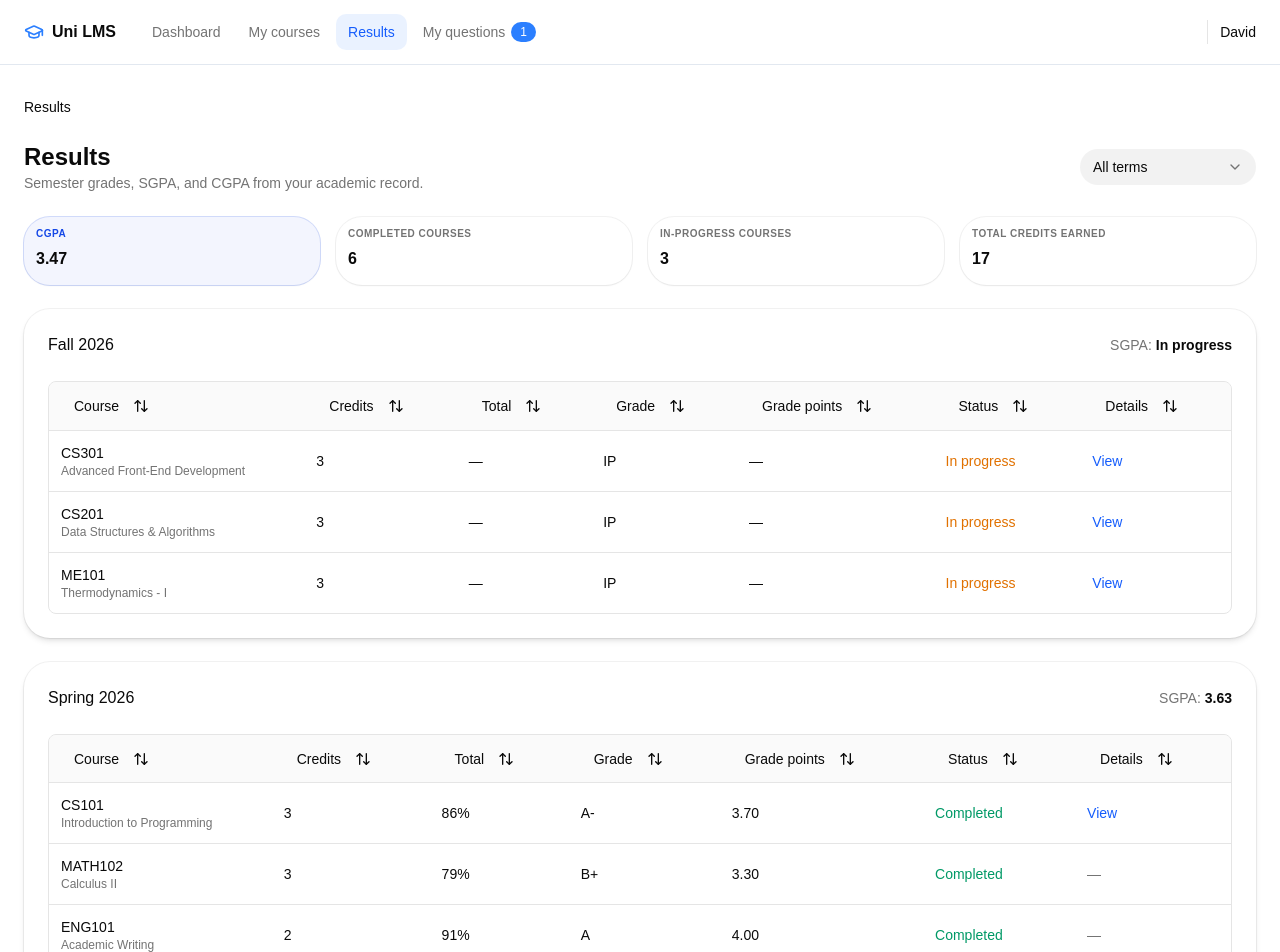
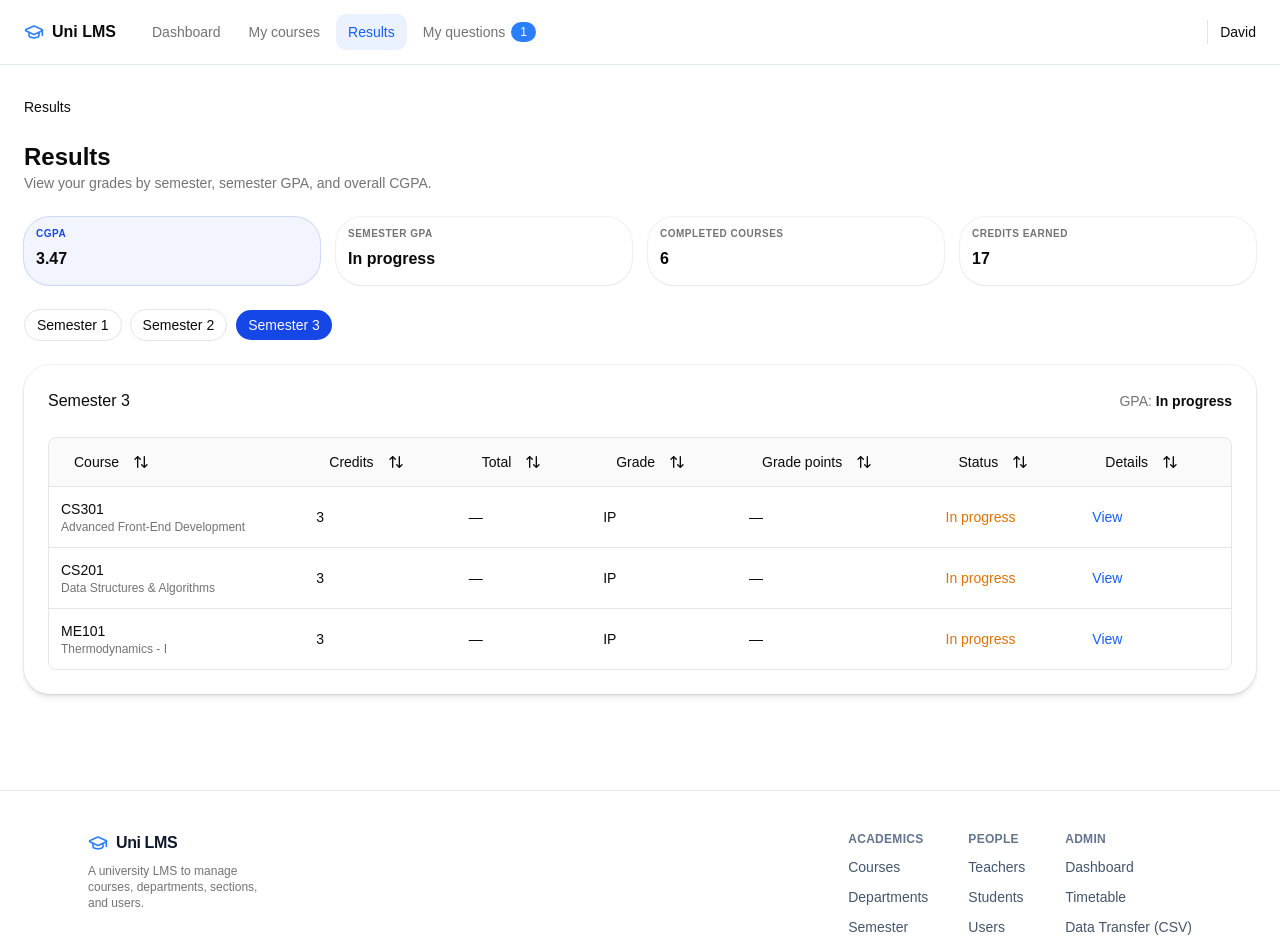
Before and after one commit to ch-arslanahmad/uni-lms, a React (Vite) app in the folder frontend/: page /student/results in a window 1280 px wide. Shown: the top 952 px of the page. Built offline with nearby package versions, Linux system fonts and the light colour scheme.

Commit message:
feat(student): show results by semester tabs
Replace term-based scrolling with semester tabs, showing GPA for the selected semester and overall CGPA.

```diff
--- a/frontend/src/mock/student.ts
+++ b/frontend/src/mock/student.ts
@@ -355,7 +355,7 @@ export const teachers: TeacherProfile[] = [
 ];
 
 export interface CourseResult {
-  term: string;
+  semester: number;
   offeringId: string;
   code: string;
   title: string;
@@ -367,19 +367,19 @@ export interface CourseResult {
 }
 
 export const courseResults: CourseResult[] = [
-  { term: "Fall 2026", offeringId: "CS301-5-A", code: "CS301", title: "Advanced Front-End Development", credits: 3, percentage: null, letter: "IP", gradePoints: null, status: "in-progress" },
-  { term: "Fall 2026", offeringId: "CS201-5-B", code: "CS201", title: "Data Structures & Algorithms", credits: 3, percentage: null, letter: "IP", gradePoints: null, status: "in-progress" },
-  { term: "Fall 2026", offeringId: "ME101-5-A", code: "ME101", title: "Thermodynamics - I", credits: 3, percentage: null, letter: "IP", gradePoints: null, status: "in-progress" },
-  { term: "Spring 2026", offeringId: "CS101-4-A", code: "CS101", title: "Introduction to Programming", credits: 3, percentage: 86, letter: "A-", gradePoints: 3.7, status: "completed" },
-  { term: "Spring 2026", offeringId: "MATH102-4-A", code: "MATH102", title: "Calculus II", credits: 3, percentage: 79, letter: "B+", gradePoints: 3.3, status: "completed" },
-  { term: "Spring 2026", offeringId: "ENG101-4-A", code: "ENG101", title: "Academic Writing", credits: 2, percentage: 91, letter: "A", gradePoints: 4.0, status: "completed" },
-  { term: "Fall 2025", offeringId: "EE110-3-A", code: "EE110", title: "Circuit Analysis", credits: 3, percentage: 82, letter: "B+", gradePoints: 3.3, status: "completed" },
-  { term: "Fall 2025", offeringId: "CS100-3-A", code: "CS100", title: "Computing Fundamentals", credits: 3, percentage: 88, letter: "A-", gradePoints: 3.7, status: "completed" },
-  { term: "Fall 2025", offeringId: "MATH101-3-A", code: "MATH101", title: "Calculus I", credits: 3, percentage: 74, letter: "B", gradePoints: 3.0, status: "completed" },
+  { semester: 3, offeringId: "CS301-5-A", code: "CS301", title: "Advanced Front-End Development", credits: 3, percentage: null, letter: "IP", gradePoints: null, status: "in-progress" },
+  { semester: 3, offeringId: "CS201-5-B", code: "CS201", title: "Data Structures & Algorithms", credits: 3, percentage: null, letter: "IP", gradePoints: null, status: "in-progress" },
+  { semester: 3, offeringId: "ME101-5-A", code: "ME101", title: "Thermodynamics - I", credits: 3, percentage: null, letter: "IP", gradePoints: null, status: "in-progress" },
+  { semester: 2, offeringId: "CS101-4-A", code: "CS101", title: "Introduction to Programming", credits: 3, percentage: 86, letter: "A-", gradePoints: 3.7, status: "completed" },
+  { semester: 2, offeringId: "MATH102-4-A", code: "MATH102", title: "Calculus II", credits: 3, percentage: 79, letter: "B+", gradePoints: 3.3, status: "completed" },
+  { semester: 2, offeringId: "ENG101-4-A", code: "ENG101", title: "Academic Writing", credits: 2, percentage: 91, letter: "A", gradePoints: 4.0, status: "completed" },
+  { semester: 1, offeringId: "EE110-3-A", code: "EE110", title: "Circuit Analysis", credits: 3, percentage: 82, letter: "B+", gradePoints: 3.3, status: "completed" },
+  { semester: 1, offeringId: "CS100-3-A", code: "CS100", title: "Computing Fundamentals", credits: 3, percentage: 88, letter: "A-", gradePoints: 3.7, status: "completed" },
+  { semester: 1, offeringId: "MATH101-3-A", code: "MATH101", title: "Calculus I", credits: 3, percentage: 74, letter: "B", gradePoints: 3.0, status: "completed" },
 ];
 
-export function calculateSgpa(term: string): number | null {
-  const rows = courseResults.filter((r) => r.term === term && r.status === "completed" && r.gradePoints !== null);
+export function calculateSemesterGpa(semester: number): number | null {
+  const rows = courseResults.filter((r) => r.semester === semester && r.status === "completed" && r.gradePoints !== null);
   if (!rows.length) return null;
   const totalCredits = rows.reduce((sum, r) => sum + r.credits, 0);
   const totalPoints = rows.reduce((sum, r) => sum + r.credits * (r.gradePoints ?? 0), 0);
@@ -394,8 +394,8 @@ export function calculateCgpa(): number | null {
   return totalCredits ? totalPoints / totalCredits : null;
 }
 
-export function resultTerms(): string[] {
-  return [...new Set(courseResults.map((r) => r.term))];
+export function resultSemesters(): number[] {
+  return [...new Set(courseResults.map((r) => r.semester))].sort((a, b) => a - b);
 }
 
 export const currentStudentId = 7; // David in src/mock/people.ts
--- a/frontend/src/pages/student/ResultsPage.tsx
+++ b/frontend/src/pages/student/ResultsPage.tsx
@@ -2,10 +2,17 @@ import { useMemo, useState } from "react";
 import { Link } from "react-router-dom";
 import Breadcrumbs from "../../components/student/Breadcrumbs";
 import { StatMetric } from "../../components/StatMetric";
+import { Button } from "../../components/ui/button";
 import { Card, CardContent, CardHeader, CardTitle } from "../../components/ui/card";
-import { Select, SelectContent, SelectItem, SelectTrigger, SelectValue } from "../../components/ui/select";
 import { SimpleTable, type Column } from "../../components/SimpleTable";
-import { calculateCgpa, calculateSgpa, courseResults, offerings, resultTerms, type CourseResult } from "../../mock/student";
+import {
+  calculateCgpa,
+  calculateSemesterGpa,
+  courseResults,
+  offerings,
+  resultSemesters,
+  type CourseResult,
+} from "../../mock/student";
 
 const columns: Column<CourseResult>[] = [
   {
@@ -54,56 +61,54 @@ const columns: Column<CourseResult>[] = [
 ];
 
 function ResultsPage() {
-  const terms = useMemo(() => resultTerms(), []);
-  const [term, setTerm] = useState("All terms");
-  const visibleTerms = term === "All terms" ? terms : terms.filter((t) => t === term);
+  const semesters = useMemo(() => resultSemesters(), []);
+  const [selected, setSelected] = useState<number>(semesters[semesters.length - 1] ?? 1);
   const cgpa = calculateCgpa();
+  const semesterGpa = calculateSemesterGpa(selected);
+  const rows = courseResults.filter((r) => r.semester === selected);
+  const completedCredits = courseResults
+    .filter((r) => r.status === "completed")
+    .reduce((sum, r) => sum + r.credits, 0);
 
   return (
     <div className="mx-auto max-w-7xl space-y-6 px-4 py-8 sm:px-6">
       <Breadcrumbs items={[{ label: "Results" }]} />
-      <div className="flex flex-wrap items-center justify-between gap-4">
       <div>
         <h1 className="text-2xl font-bold">Results</h1>
-          <p className="text-sm text-muted-foreground">Semester grades, SGPA, and CGPA from your academic record.</p>
-        </div>
-        <Select value={term} onValueChange={(v) => v && setTerm(v)}>
-          <SelectTrigger className="w-44">
-            <SelectValue />
-          </SelectTrigger>
-          <SelectContent>
-            <SelectItem value="All terms">All terms</SelectItem>
-            {terms.map((t) => (
-              <SelectItem key={t} value={t}>{t}</SelectItem>
-            ))}
-          </SelectContent>
-        </Select>
+        <p className="text-sm text-muted-foreground">View your grades by semester, semester GPA, and overall CGPA.</p>
       </div>
 
       <div className="grid grid-cols-2 gap-4 lg:grid-cols-4">
         <StatMetric label="CGPA" value={cgpa === null ? "—" : cgpa.toFixed(2)} highlight />
+        <StatMetric label="Semester GPA" value={semesterGpa === null ? "In progress" : semesterGpa.toFixed(2)} />
         <StatMetric label="Completed courses" value={courseResults.filter((r) => r.status === "completed").length} />
-        <StatMetric label="In-progress courses" value={courseResults.filter((r) => r.status === "in-progress").length} />
-        <StatMetric label="Total credits earned" value={courseResults.filter((r) => r.status === "completed").reduce((s, r) => s + r.credits, 0)} />
+        <StatMetric label="Credits earned" value={completedCredits} />
       </div>
 
-      {visibleTerms.map((t) => {
-        const rows = courseResults.filter((r) => r.term === t);
-        const sgpa = calculateSgpa(t);
-        return (
-          <Card key={t}>
+      <div className="flex flex-wrap gap-2">
+        {semesters.map((semester) => (
+          <Button
+            key={semester}
+            size="sm"
+            variant={selected === semester ? "default" : "outline"}
+            onClick={() => setSelected(semester)}
+          >
+            Semester {semester}
+          </Button>
+        ))}
+      </div>
+
+      <Card>
         <CardHeader className="flex flex-row items-center justify-between gap-4">
-              <CardTitle>{t}</CardTitle>
+          <CardTitle>Semester {selected}</CardTitle>
           <div className="text-sm text-muted-foreground">
-                SGPA: <span className="font-semibold text-foreground">{sgpa === null ? "In progress" : sgpa.toFixed(2)}</span>
+            GPA: <span className="font-semibold text-foreground">{semesterGpa === null ? "In progress" : semesterGpa.toFixed(2)}</span>
           </div>
         </CardHeader>
         <CardContent>
           <SimpleTable columns={columns} data={rows} searchable={false} searchKeys={["code", "title"]} />
         </CardContent>
       </Card>
-        );
-      })}
     </div>
   );
 }
```
Lines whose indentation alone changed are shown as unchanged.
